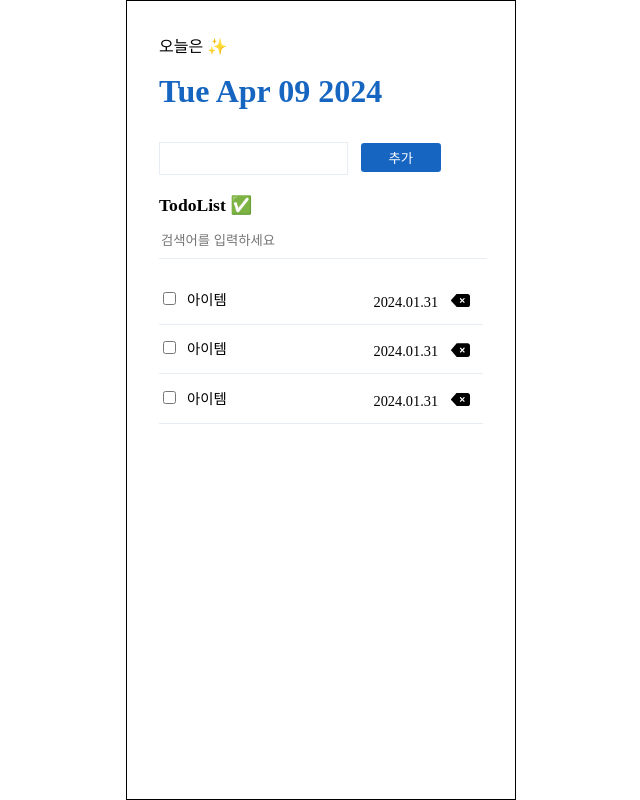
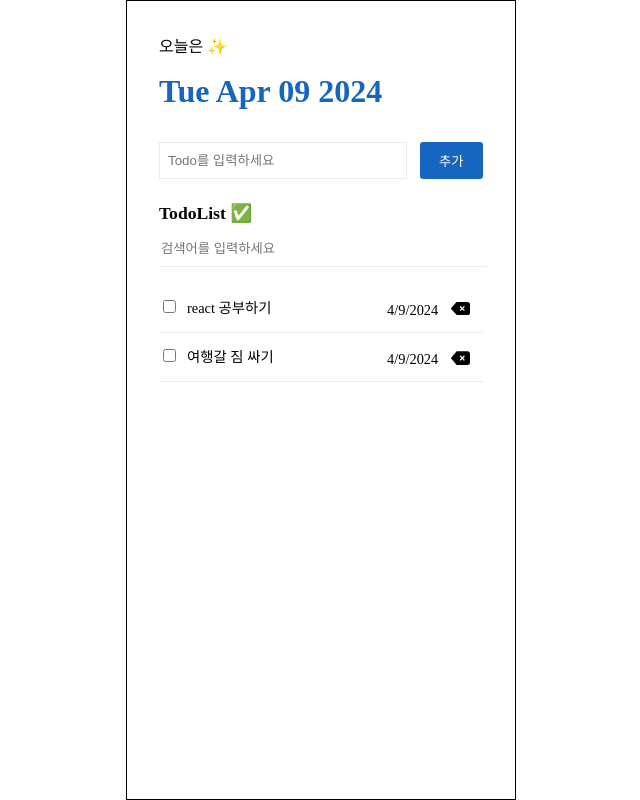
Before and after one commit to danimkim/onebite-react-challenge, a React (Vite) app: page /onebite-react-challenge/project/todolist in a window 1280 px wide. Shown: the whole page, without its empty margins (319-959 px from the left). Built offline with nearby package versions, Linux system fonts and the light colour scheme.

Commit message:
feat: implement creating todo feature

```diff
--- a/src/components/TodoList/Editor.jsx
+++ b/src/components/TodoList/Editor.jsx
@@ -1,10 +1,36 @@
+import { useRef, useState } from "react";
 import styles from "./Editor.module.css";
 
-export default function Editor() {
+export default function Editor({ onCreate }) {
+  const [content, setContent] = useState("");
+  const inputRef = useRef();
+
+  const onKeydown = (e) => {
+    if (e.keyCode === 13) {
+      onSubmit();
+    }
+  };
+
+  const onSubmit = () => {
+    if (!content) {
+      inputRef.current.focus();
+      return;
+    }
+    onCreate(content);
+    setContent("");
+  };
+
   return (
     <section className={styles.Container}>
-      <input type="text" className={styles.Input} />
-      <button type="button" className={styles.Button}>
+      <input
+        type="text"
+        className={styles.Input}
+        placeholder="Todo를 입력하세요"
+        onChange={(e) => setContent(e.target.value)}
+        ref={inputRef}
+        onKeyDown={onKeydown}
+      />
+      <button type="button" className={styles.Button} onClick={onSubmit}>
         추가
       </button>
     </section>
--- a/src/components/TodoList/Editor.module.css
+++ b/src/components/TodoList/Editor.module.css
@@ -1,15 +1,18 @@
 .Container {
+  display: flex;
   width: 100%;
-  height: 1.8rem;
+  height: 2.3rem;
   margin-top: 2rem;
 }
 
 .Input {
+  width: 100%;
   height: 100%;
   border: solid 1px #e8ecf3;
   outline: none;
   padding-left: 0.5rem;
   font-weight: 200;
+  box-sizing: border-box;
 }
 
 .Input:focus {
--- a/src/components/TodoList/List.jsx
+++ b/src/components/TodoList/List.jsx
@@ -1,7 +1,25 @@
+import { useCallback, useState } from "react";
 import styles from "./List.module.css";
 import ListItem from "./ListItem";
 
-export default function List() {
+export default function List({ todoData }) {
+  const [searchWord, setSearchWord] = useState("");
+
+  const onSearchChange = (e) => {
+    setSearchWord(e.target.value);
+  };
+
+  const getFilteredData = useCallback(() => {
+    if (!searchWord) {
+      return todoData;
+    }
+    return todoData.filter((todo) =>
+      todo.content.toLowerCase().includes(searchWord.toLowerCase())
+    );
+  }, [searchWord, todoData]);
+
+  const filteredTodos = getFilteredData();
+
   return (
     <section className={styles.Container}>
       <h2 className={styles.Heading}>TodoList ✅</h2>
@@ -9,11 +27,12 @@ export default function List() {
         type="text"
         placeholder="검색어를 입력하세요"
         className={styles.SearchInput}
+        onChange={onSearchChange}
       />
       <ul className={styles.ListContainer}>
-        <ListItem />
-        <ListItem />
-        <ListItem />
+        {filteredTodos.map((todo) => (
+          <ListItem key={todo.id} {...todo} />
+        ))}
       </ul>
     </section>
   );
--- a/src/components/TodoList/ListItem.jsx
+++ b/src/components/TodoList/ListItem.jsx
@@ -1,15 +1,17 @@
 import styles from "./ListItem.module.css";
 import Delete from "./../../assets/delete.svg";
 
-export default function ListItem() {
+export default function ListItem({ id, isDone, date, content }) {
   return (
     <li className={styles.Item}>
       <div>
-        <input type="checkbox" />
-        <span className={styles.Content}>아이템</span>
+        <input type="checkbox" checked={isDone} onChange={() => {}} />
+        <span className={styles.Content}>{content}</span>
       </div>
       <div>
-        <span className={styles.Date}>2024.01.31</span>
+        <span className={styles.Date}>
+          {new Date(date).toLocaleDateString()}
+        </span>
         <button type="button" className={styles.Button}>
           <img src={Delete} alt="삭제하기" className={styles.DeleteIconImg} />
         </button>
--- a/src/routes/Todolist.jsx
+++ b/src/routes/Todolist.jsx
@@ -1,14 +1,44 @@
+import { useRef, useState } from "react";
 import Editor from "../components/TodoList/Editor";
 import Header from "../components/TodoList/Header";
 import List from "../components/TodoList/List";
 import styles from "./../styles/Todolist.module.css";
 
+const mockData = [
+  {
+    id: 0,
+    isDone: false,
+    content: "react 공부하기",
+    date: new Date().getTime(),
+  },
+  {
+    id: 1,
+    isDone: false,
+    content: "여행갈 짐 싸기",
+    date: new Date().getTime(),
+  },
+];
+
 export default function Todolist() {
+  const [todos, setTodos] = useState(mockData);
+  const idRef = useRef(2);
+
+  const onCreate = (content) => {
+    const newTodo = {
+      id: idRef.current++,
+      isDone: false,
+      content,
+      date: new Date().getTime(),
+    };
+
+    setTodos([newTodo, ...todos]);
+  };
+
   return (
     <div className={styles.Container}>
       <Header />
-      <Editor />
-      <List />
+      <Editor onCreate={onCreate} />
+      <List todoData={todos} />
     </div>
   );
 }
```
